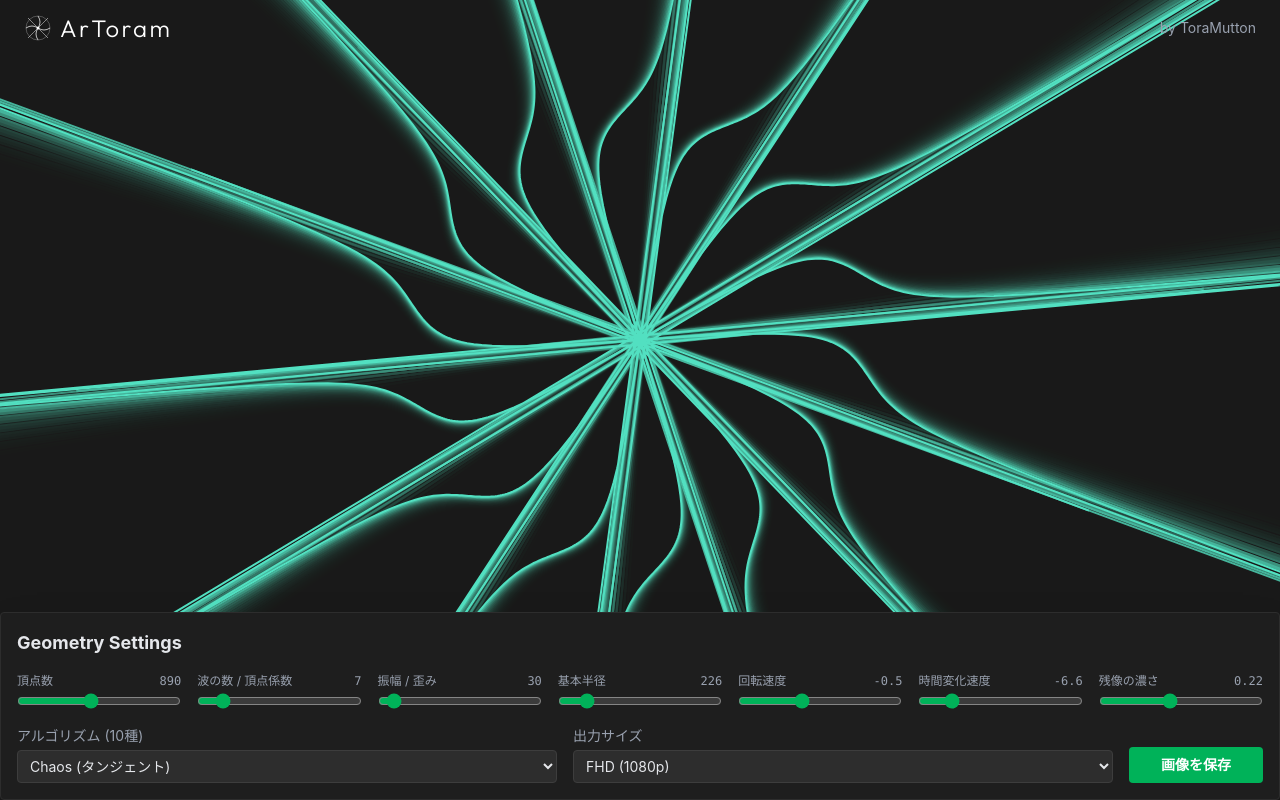
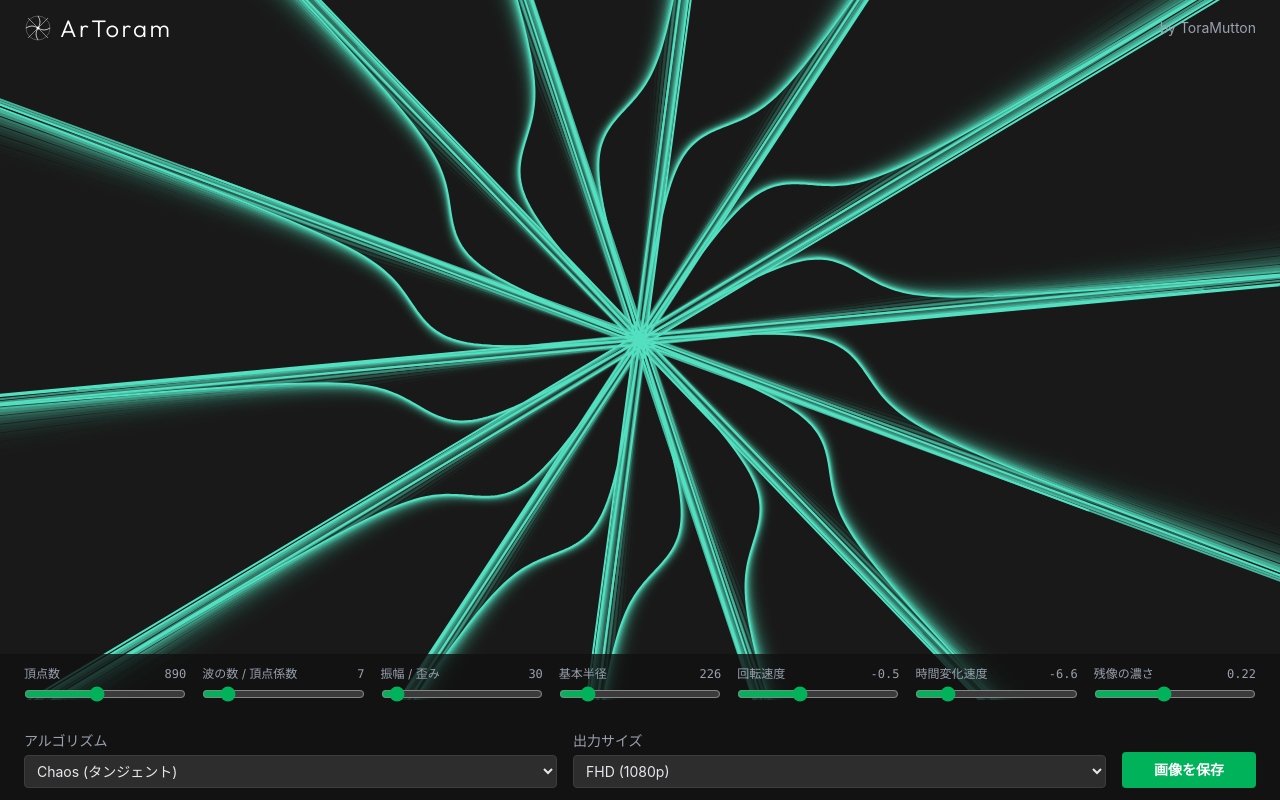
Before and after one commit to ToraMutton/geo-art-gen, a React (Vite) app: page / in a window 1280 px wide. Built offline with nearby package versions, Linux system fonts and the light colour scheme.

Commit message:
fix: change design of ui panel

```diff
--- a/src/components/GeometricCanvas.tsx
+++ b/src/components/GeometricCanvas.tsx
@@ -259,11 +259,10 @@ export const GeometricCanvas = () => {
       />
 
       {/* UIパネル */}
-      <div className="fixed bottom-0 left-0 right-0 z-10 p-4 bg-[#1e1e1e] border border-[#2d2d2d] rounded shadow-2xl font-sans text-sm h-max max-h-[90vh] overflow-y-auto custom-scrollbar">
-        <h2 className="mb-4 text-lg font-bold text-gray-200">Geometry Settings</h2>
+      <div className="fixed bottom-0 left-0 right-0 z-10 px-6 py-3 bg-[#111111]/80 font-sans text-sm">
 
         {/* スライダー7列 */}
-        <div className="grid grid-cols-7 gap-4">
+        <div className="grid grid-cols-7 gap-4 mb-3">
           <Slider label="頂点数" value={params.points} min={10} max={2000} step={1} onChange={(v) => updateParam('points', v)} />
           <Slider label="波の数 / 頂点係数" value={params.waves} min={1} max={50} step={1} onChange={(v) => updateParam('waves', v)} />
           <Slider label="振幅 / 歪み" value={params.waveHeight} min={0} max={500} step={1} onChange={(v) => updateParam('waveHeight', v)} />
@@ -276,7 +275,7 @@ export const GeometricCanvas = () => {
         <div className="flex gap-4 items-end">
           {/* アルゴリズム */}
           <div className="flex-1">
-            <label className="block mb-1 text-gray-400">アルゴリズム (10種)</label>
+            <label className="block mb-1 text-gray-400">アルゴリズム</label>
             <select
               value={params.mode}
               onChange={(e) => updateParam('mode', e.target.value)}
```
